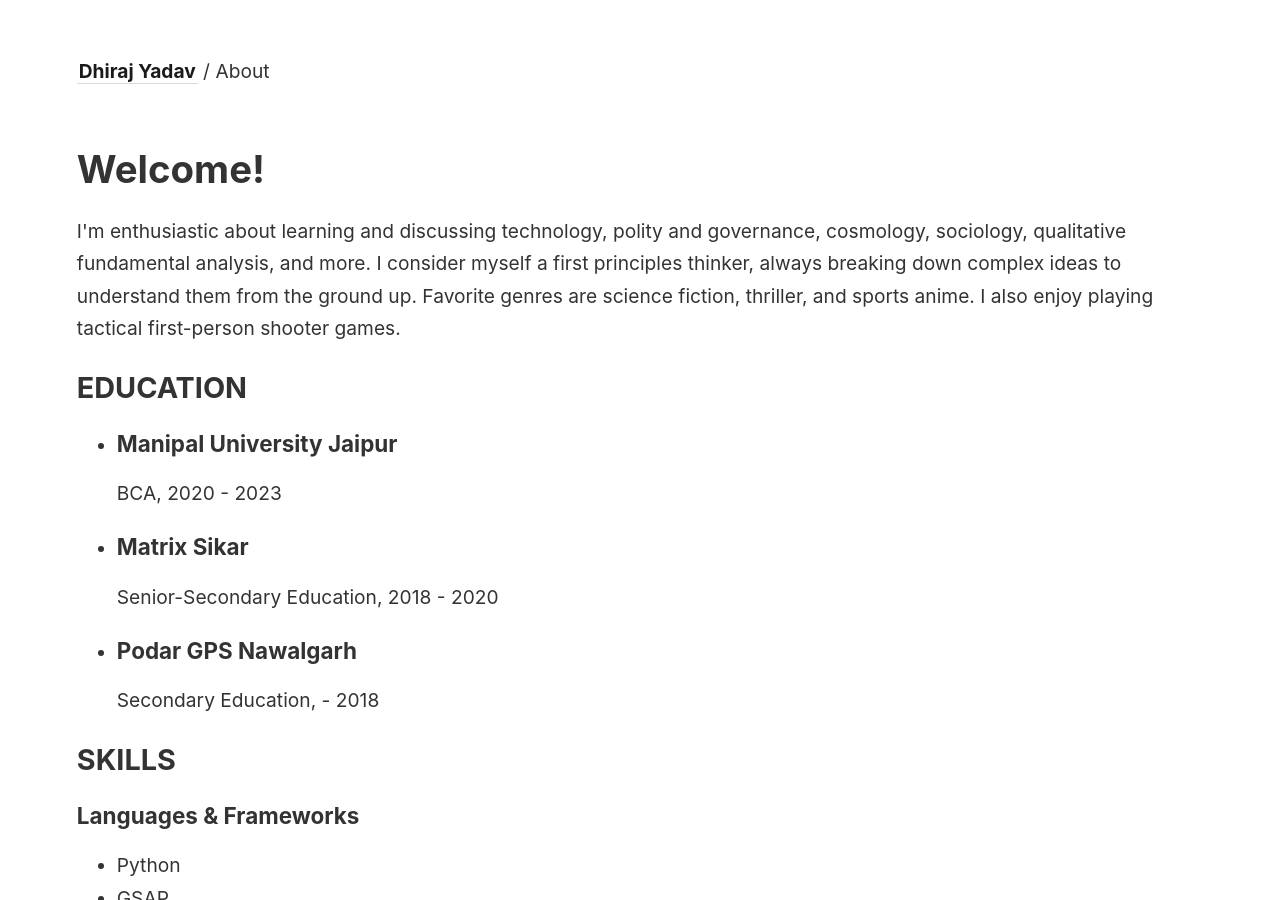
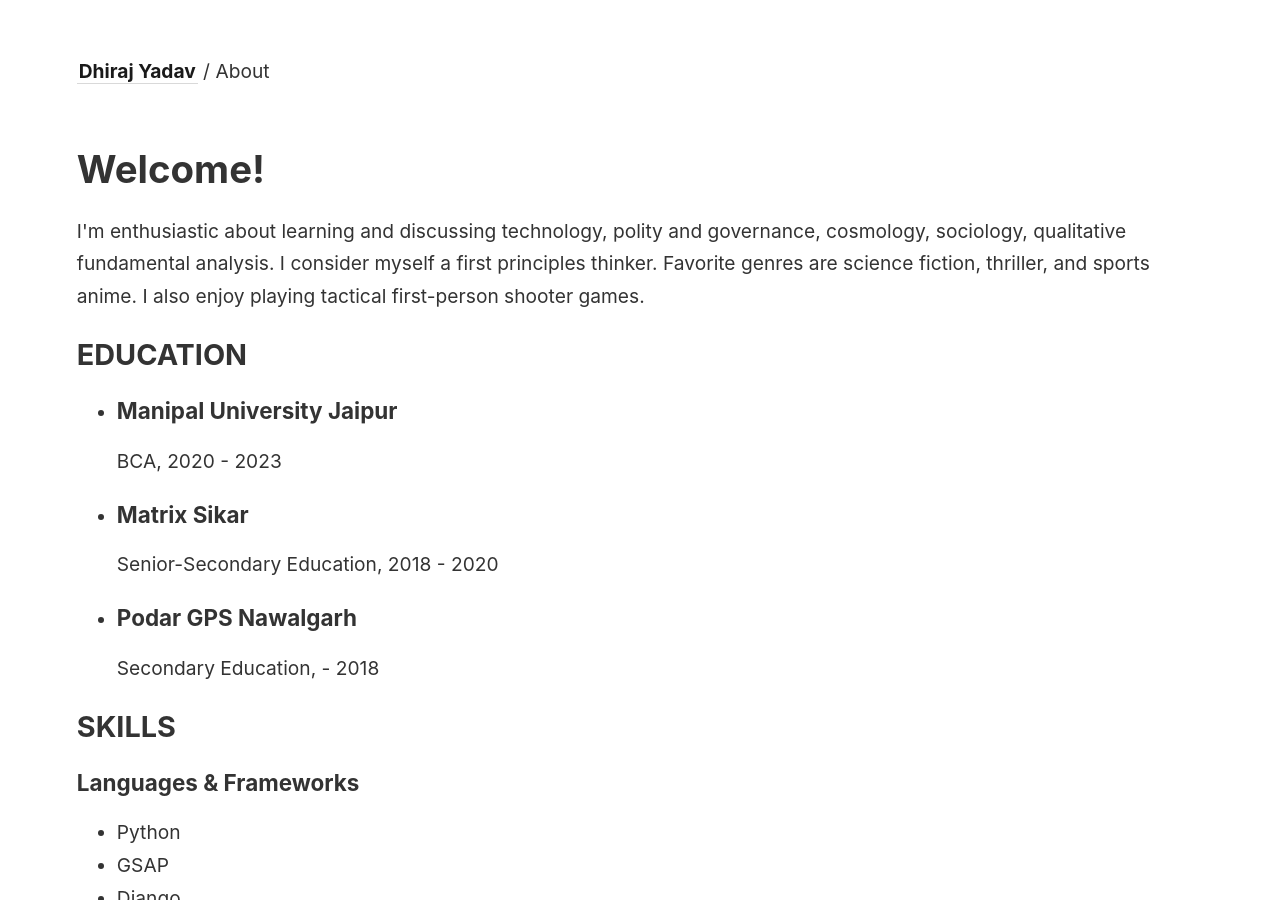
Before and after one commit to dhiraj-ydv/digitalgarden, a Jekyll site: the page built from _pages/about.md, in a window 1280 px wide and 900 px high. Built offline with Jekyll 4.4.1, drawn with Linux system fonts in a browser that asks for light colours.

Commit message:
Update about.md

```diff
--- a/_pages/about.md
+++ b/_pages/about.md
@@ -6,8 +6,8 @@
 
 # Welcome!
 
-<p>I'm enthusiastic about learning and discussing technology, polity and governance, cosmology, sociology, qualitative fundamental analysis, and more.
-I consider myself a first principles thinker, always breaking down complex ideas to understand them from the ground up.
+<p>I'm enthusiastic about learning and discussing technology, polity and governance, cosmology, sociology, qualitative fundamental analysis.
+I consider myself a first principles thinker.
 Favorite genres are science fiction, thriller, and sports anime.
 I also enjoy playing tactical first-person shooter games.</p>
 
```
